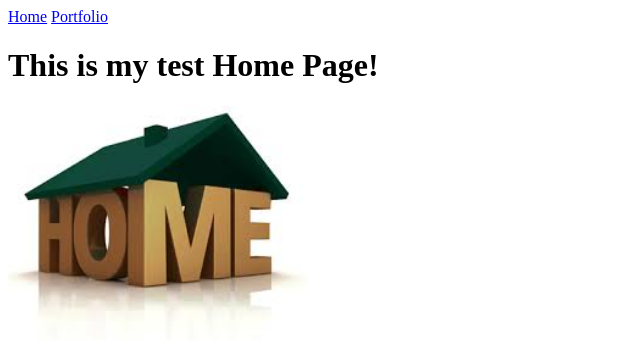
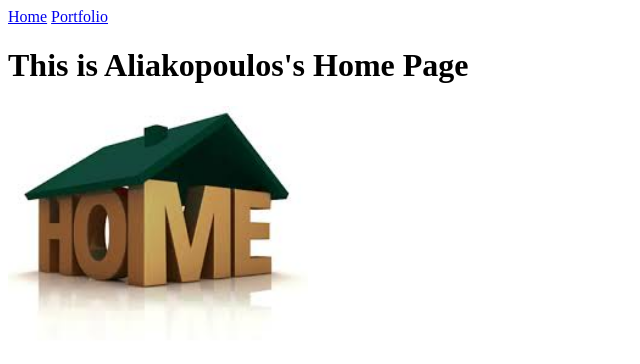
Before and after one commit to Aliakopoulos/Aliakopoulos.github.io, a plain HTML site: page My-Website/index.html in a window 1280 px wide. Shown: the whole page, without its empty margins (0-640 px from the left). Drawn offline with Linux system fonts and the light colour scheme; files whose address does not match are found by name.

Commit message:
Changed the heading

```diff
--- a/My-Website/images/index.html
+++ b/My-Website/index.html
@@ -7,7 +7,7 @@
   <body>
     <a href="index.html">Home</a>
     <a href="portfolio.html">Portfolio</a>
-    <h1>This is my test Home Page!</h1>
+    <h1>This is Aliakopoulos's Home Page</h1>
     <img src="images/home.jpg" height="250">
   </body>
 </html>
```
Also changed, not shown: My-Website/images/Mr.MOlik.jpg (added), My-Website/images/scratchlogo.png (renamed from My-Website/scratchlogo.png).
